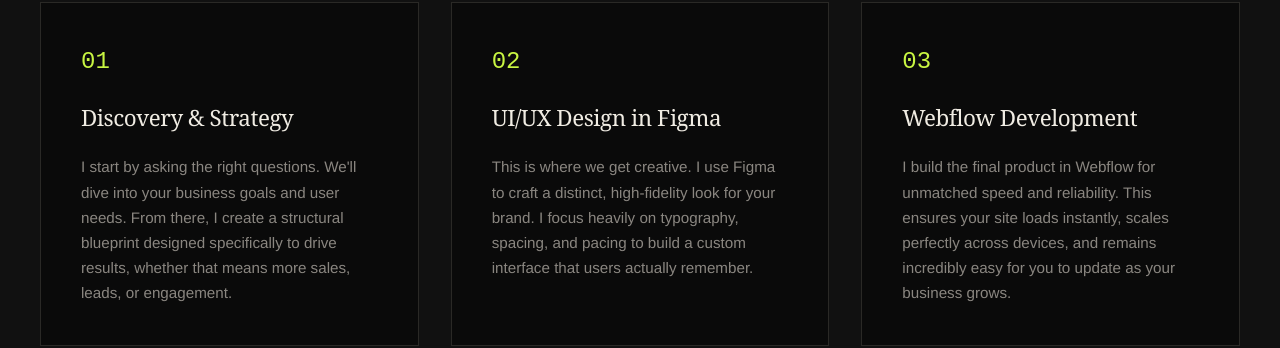
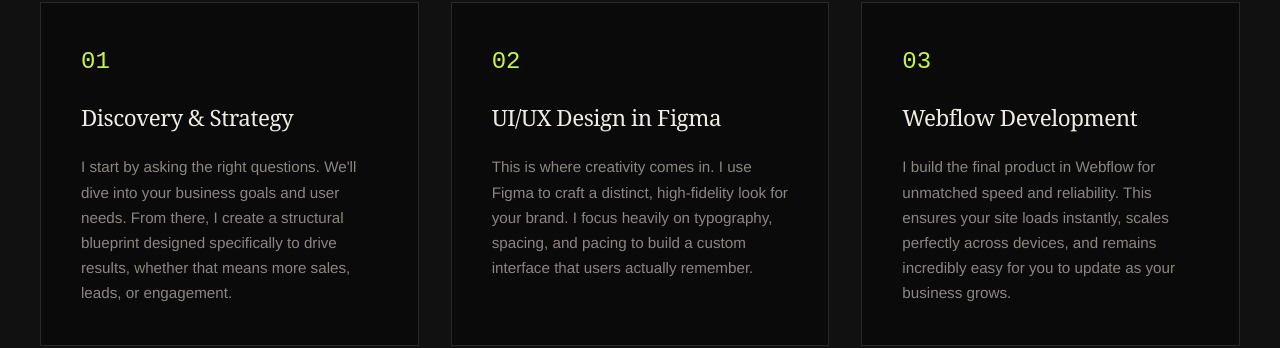
Before and after one commit to MaleekT/My-Portfolio, a Next.js app: page / in a window 1280 px wide. Shown: the part 2934-3282 px from the top of the page. Built offline with nearby package versions, Linux system fonts and the light colour scheme.

Commit message:
update additional words

```diff
--- a/app/page.tsx
+++ b/app/page.tsx
@@ -37,7 +37,7 @@
   {
     id: "02",
     title: "UI/UX Design in Figma",
-    description: "This is where we get creative. I use Figma to craft a distinct, high-fidelity look for your brand. I focus heavily on typography, spacing, and pacing to build a custom interface that users actually remember."
+    description: "This is where creativity comes in. I use Figma to craft a distinct, high-fidelity look for your brand. I focus heavily on typography, spacing, and pacing to build a custom interface that users actually remember."
   },
   {
     id: "03",
```
